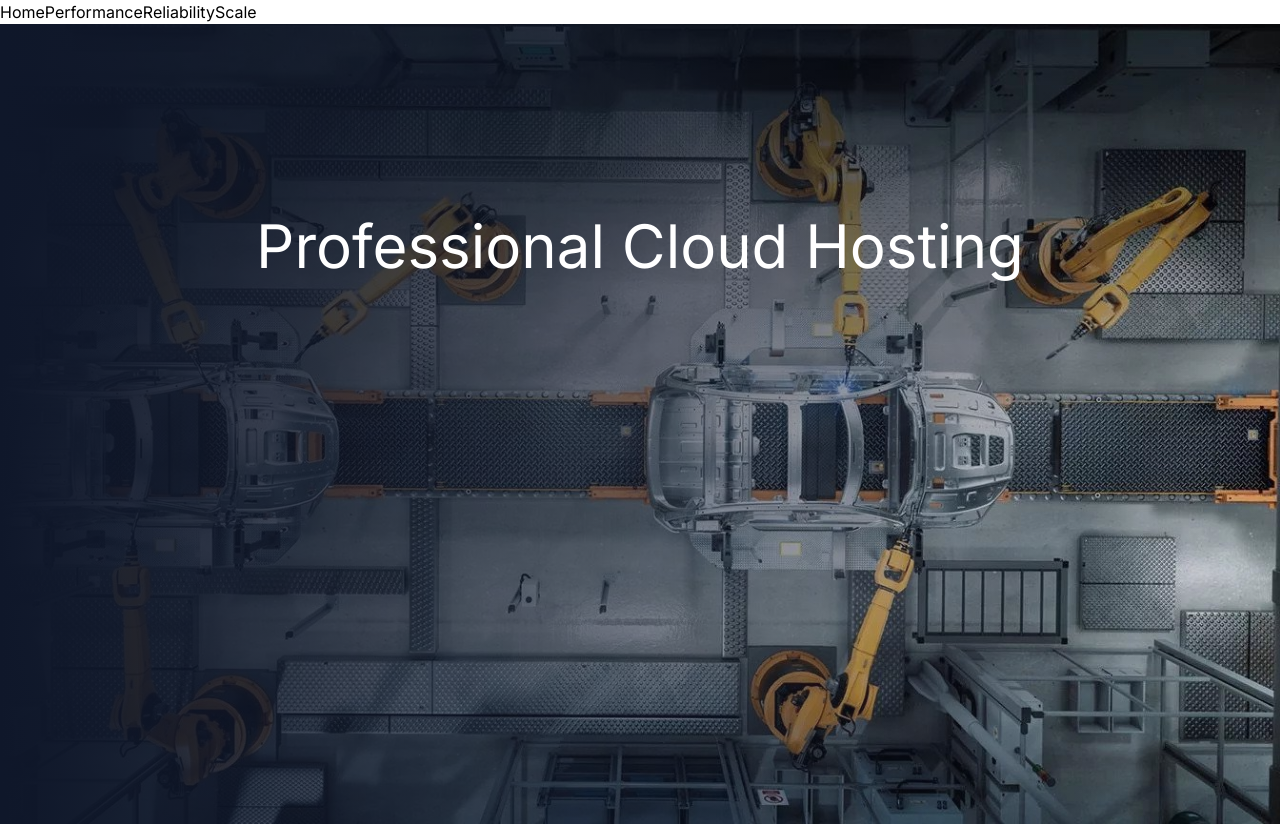
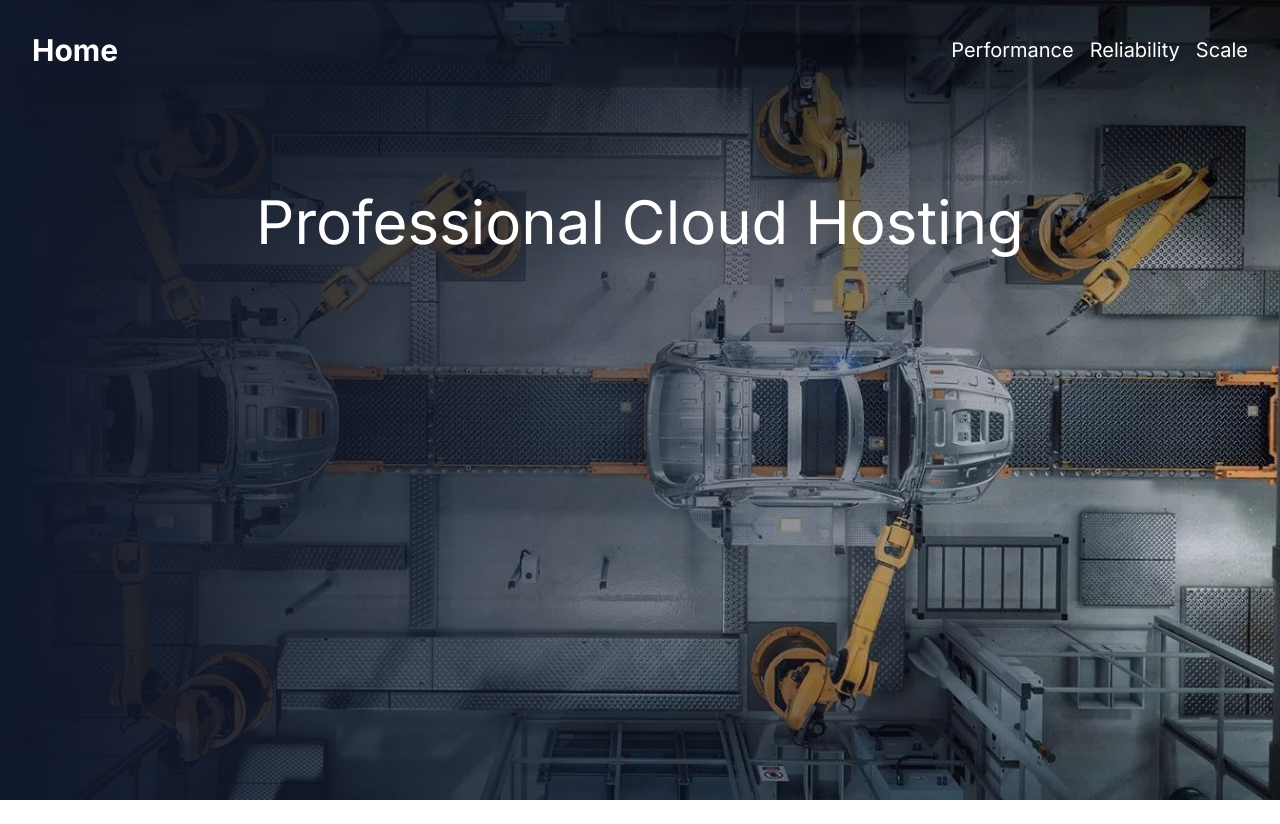
Before and after one commit to kmlibin/nextcorp, a Next.js app: page / in a window 1280 px wide. After the commit the page ends 800 px from the top, so only its background shows below. Built offline with nearby package versions, Linux system fonts and the light colour scheme.

Commit message:
styled header

```diff
--- a/src/components/header.tsx
+++ b/src/components/header.tsx
@@ -1,13 +1,18 @@
 import Link from "next/link";
 
-export default function Header () {
-    return (
-
-        <div>
-        <Link href="/">Home</Link>
-        <Link href="/performance">Performance</Link>
-        <Link href="/reliability">Reliability</Link>
-        <Link href="/scale">Scale</Link>
-      </div>
-    )
+export default function Header() {
+  return (
+    <div className="absolute z-10 w-full text-white">
+      <nav className="relative mx-auto flex flex-wrap items-center justify-between p-8">
+        <Link className="text-3xl font-bold" href="/">
+          Home
+        </Link>
+        <div className="space-x-4 text-xl">
+          <Link href="/performance">Performance</Link>
+          <Link href="/reliability">Reliability</Link>
+          <Link href="/scale">Scale</Link>
+        </div>
+      </nav>
+    </div>
+  );
 }
```
